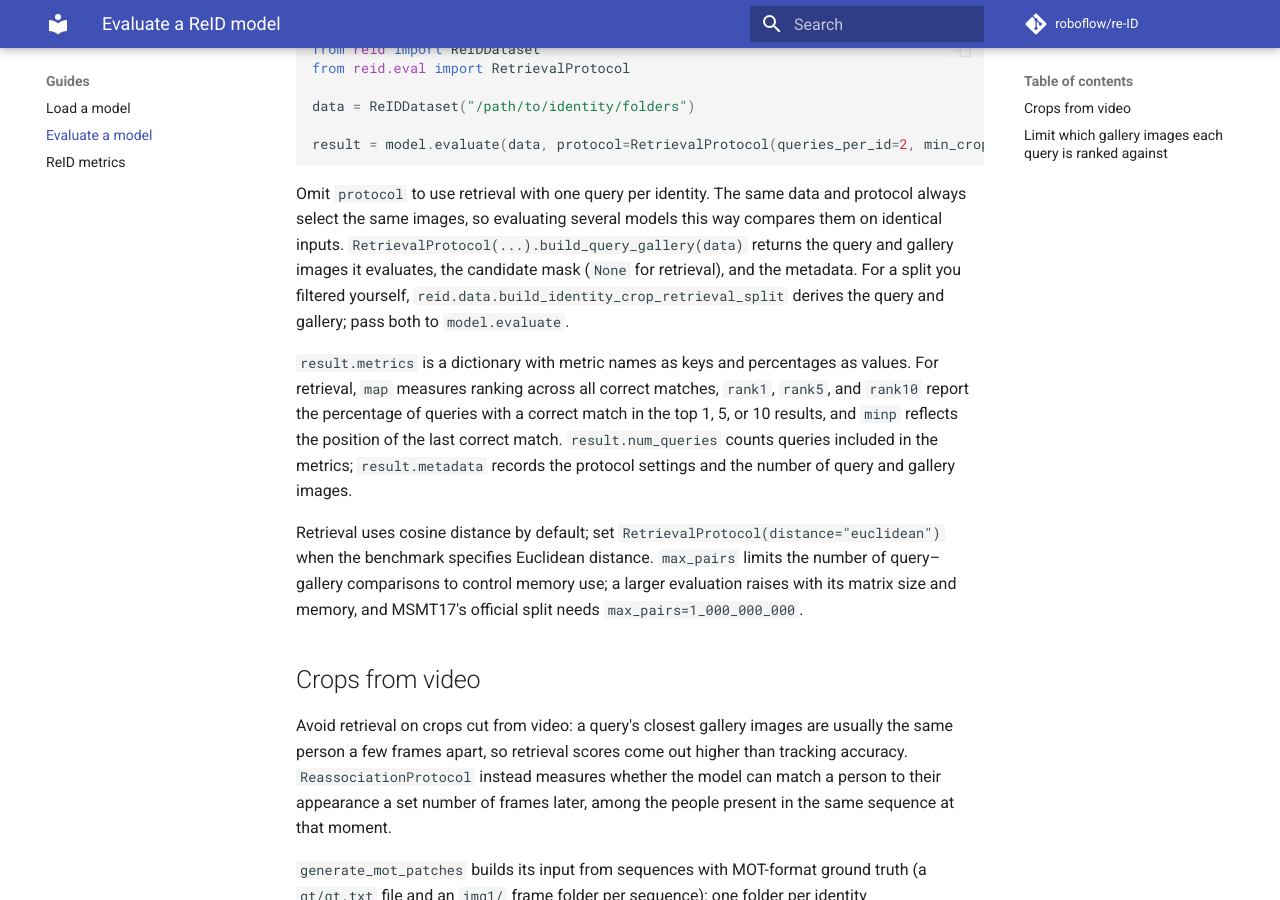
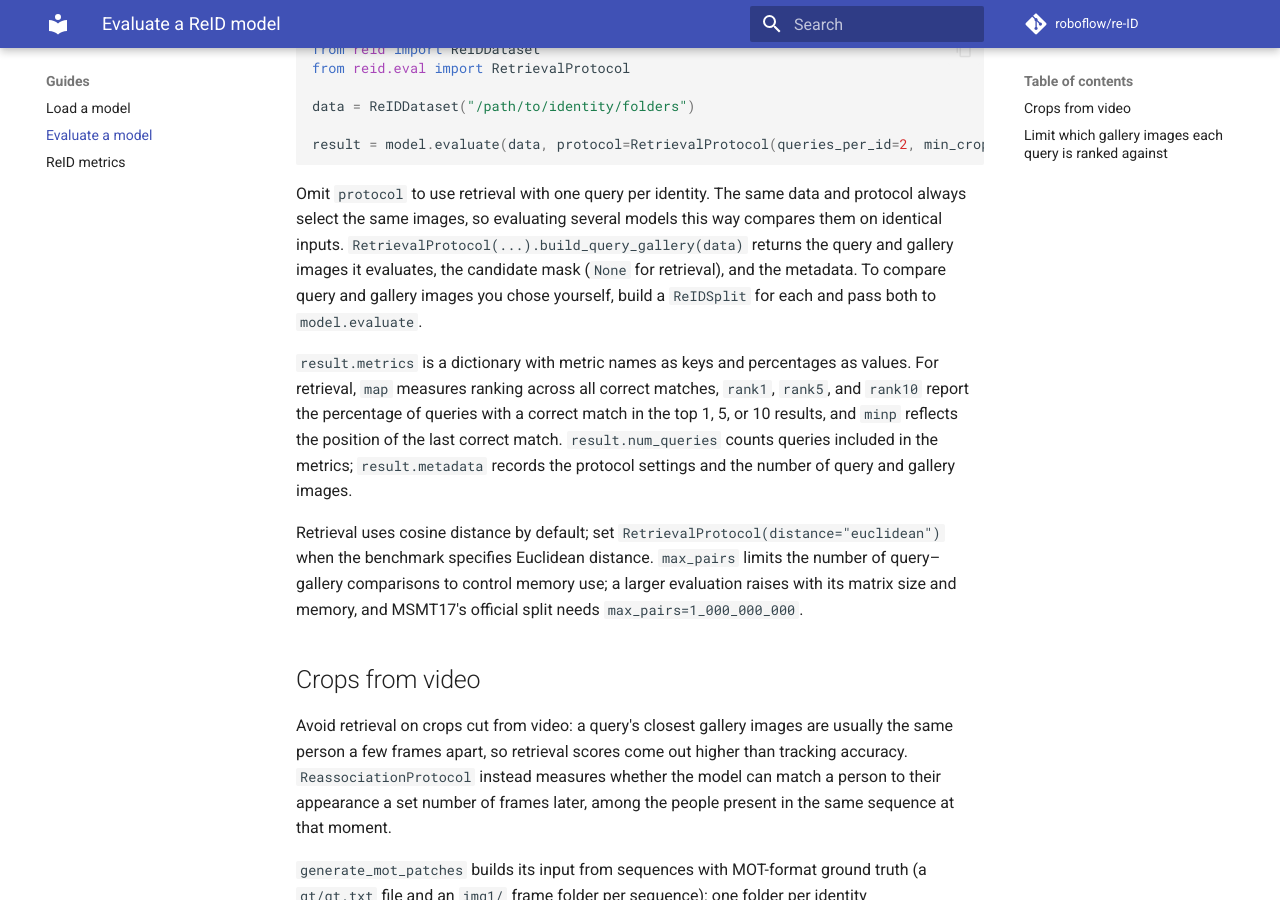
Before and after one commit to roboflow/re-ID, an MkDocs documentation site: the page built from docs/guides/evaluation.md, in a window 1280 px wide and 900 px high, scrolled down 573 px. Built offline with MkDocs 1.6.1 and Material for MkDocs 9.7.7, drawn with Linux system fonts in a browser that asks for light colours; comment, search, counter and statistics services are not loaded.

Commit message:
Point the evaluation guide at ReIDSplit for hand-picked images
build_identity_crop_retrieval_split became private in 5e21192, but the
guide still told readers to import it. To compare query and gallery
images they chose themselves, they build a ReIDSplit for each and pass
both to model.evaluate.

Co-Authored-By: Claude Opus 5.5 <noreply@anthropic.com>

````diff
--- a/docs/guides/evaluation.md
+++ b/docs/guides/evaluation.md
@@ -28,7 +28,7 @@ data = ReIDDataset("/path/to/identity/folders")
 result = model.evaluate(data, protocol=RetrievalProtocol(queries_per_id=2, min_crops=3, seed=7))
 ```
 
-Omit `protocol` to use retrieval with one query per identity. The same data and protocol always select the same images, so evaluating several models this way compares them on identical inputs. `RetrievalProtocol(...).build_query_gallery(data)` returns the query and gallery images it evaluates, the candidate mask (`None` for retrieval), and the metadata. For a split you filtered yourself, `reid.data.build_identity_crop_retrieval_split` derives the query and gallery; pass both to `model.evaluate`.
+Omit `protocol` to use retrieval with one query per identity. The same data and protocol always select the same images, so evaluating several models this way compares them on identical inputs. `RetrievalProtocol(...).build_query_gallery(data)` returns the query and gallery images it evaluates, the candidate mask (`None` for retrieval), and the metadata. To compare query and gallery images you chose yourself, build a `ReIDSplit` for each and pass both to `model.evaluate`.
 
 `result.metrics` is a dictionary with metric names as keys and percentages as values. For retrieval, `map` measures ranking across all correct matches, `rank1`, `rank5`, and `rank10` report the percentage of queries with a correct match in the top 1, 5, or 10 results, and `minp` reflects the position of the last correct match. `result.num_queries` counts queries included in the metrics; `result.metadata` records the protocol settings and the number of query and gallery images.
 
````
